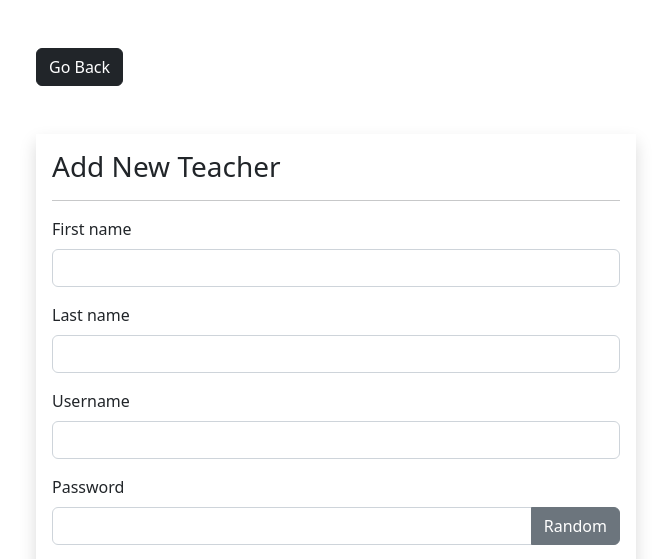
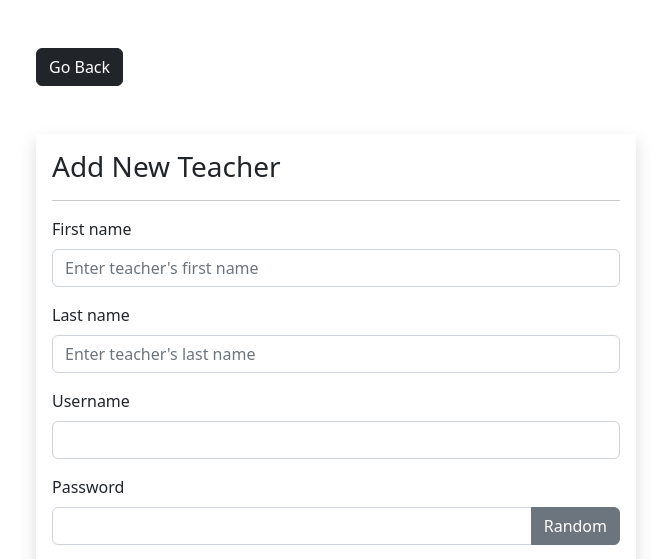
Before and after one commit to bencharifs15-gif/School-Management-System-SMS, a PHP site: page /school-management-system/admin/teacher-add.php in a window 1280 px wide. Shown: the part 64-623 px from the top of the page, without its empty margins (46-717 px from the left). Run offline with PHP 8.4, Linux system fonts and the light colour scheme; a user stored in the database is signed in; data comes from the database, SQL or seed files in the repository.

Commit message:
ui: add placeholders to teacher add form fields

```diff
--- a/school-management-system/admin/teacher-add.php
+++ b/school-management-system/admin/teacher-add.php
@@ -71,14 +71,17 @@ if (isset($_SESSION['admin_id']) &&
   <input type="text"
          class="form-control"
          value="<?=$fname?>"
-                 name="fname">
+         name="fname"
+         placeholder="Enter teacher's first name">
 </div>
+
 <div class="mb-3">
   <label class="form-label">Last name</label>
   <input type="text"
          class="form-control"
          value="<?=$lname?>"
-                 name="lname">
+         name="lname"
+         placeholder="Enter teacher's last name">
 </div>
         <div class="mb-3">
           <label class="form-label">Username</label>
```
Lines whose indentation alone changed are shown as unchanged.
